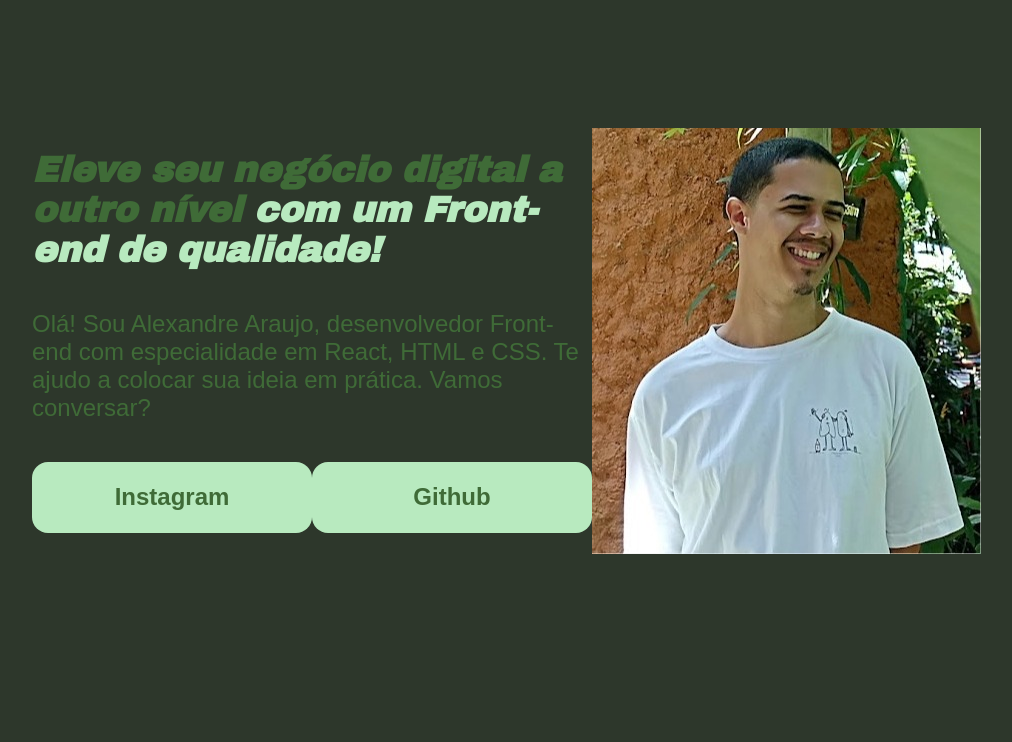
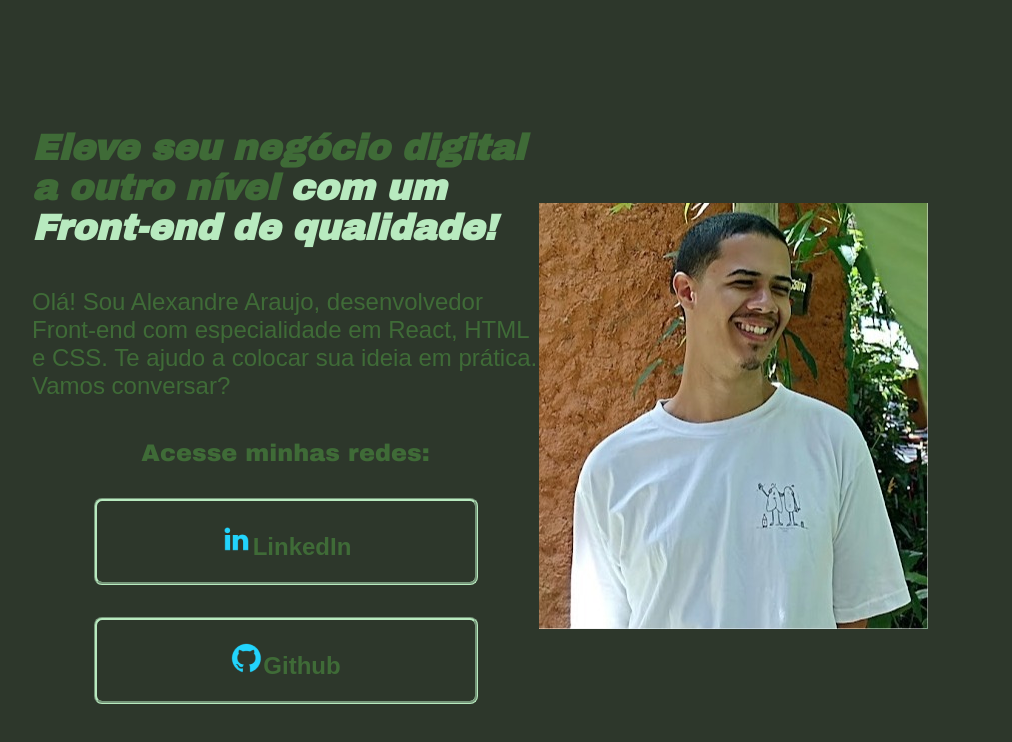
Before and after one commit to Xande-dev333/link-para-portfolio-ale, a plain HTML site: page index.HTML in a window 1280 px wide. Shown: the whole page, without its empty margins (160-1172 px from the left). Drawn offline with Linux system fonts and the light colour scheme; a web font is replaced by a local one.

Commit message:
segundo commit: evoluindo com o portifolio adicionando imagem aos ancoras

```diff
--- a/index.HTML
+++ b/index.HTML
@@ -14,11 +14,14 @@
             <p class="apresentacao__conteudo__texto">Olá! Sou Alexandre Araujo, desenvolvedor Front-end com  especialidade em React, HTML e CSS. Te ajudo a colocar sua ideia em prática. Vamos conversar?</p>
 
             <div class="apresentacao__links">
-                <a class="apresentacao__links__link" href="https://www.instagram.com/xandre_339">Instagram</a>
-                <a class="apresentacao__links__link" href="https://github.com/Xande-dev333">Github</a>
+                <h2 class="apresentacao__links__subtitulo">Acesse minhas redes:</h2>
+                <a class="apresentacao__links__link" href="https://www.linkedin.com/in/alexandre-araujo-b0755516b/">
+                    <img src="/assets/linkedin.png" alt="logo linkedin">LinkedIn</a>
+                <a class="apresentacao__links__link" href="https://github.com/Xande-dev333">
+                    <img src="/assets/github.png" alt="logo github">Github</a>
             </div>
         </section>
-        <img src="imagem-certa.jpg" alt="Uma foto do Alexandre Araujo olhando para o lado direito e sorrindo">
+        <img src="/assets/imagem-certa.jpg" alt="Uma foto do Alexandre Araujo olhando para o lado direito e sorrindo">
     </main>
     <footer></footer>
 </body>
--- a/style.css
+++ b/style.css
@@ -56,14 +56,22 @@ p {
 
 .apresentacao__links {
     display: flex;
+    flex-direction: column;
+    align-items: center;
     justify-content: space-between;
+    gap: 32px;
 }
 
+.apresentacao__links__subtitulo{
+    font-family: "Archivo Black", sans-serif;
+    font-weight: 400;
+    font-size: 24px;
+}
 .apresentacao__links__link {
-    background-color: #B8EABF;
-    width: 280px;
+    border: 3.5px groove #B8EABF;
+    width: 378px;
     text-align: center;
-    border-radius: 16px;
+    border-radius: 8px;
     font-size: 24px;
     padding: 21.5px 0;
     text-decoration: none;
```
Also changed, not shown: assets/github.png (added), assets/imagem-certa.jpg (renamed from imagem-certa.jpg), assets/instagram.png (added), assets/linkedin.png (added), assets/twitch.png (added), assets/twitter-novo.png (added), assets/twitter.png (added).
